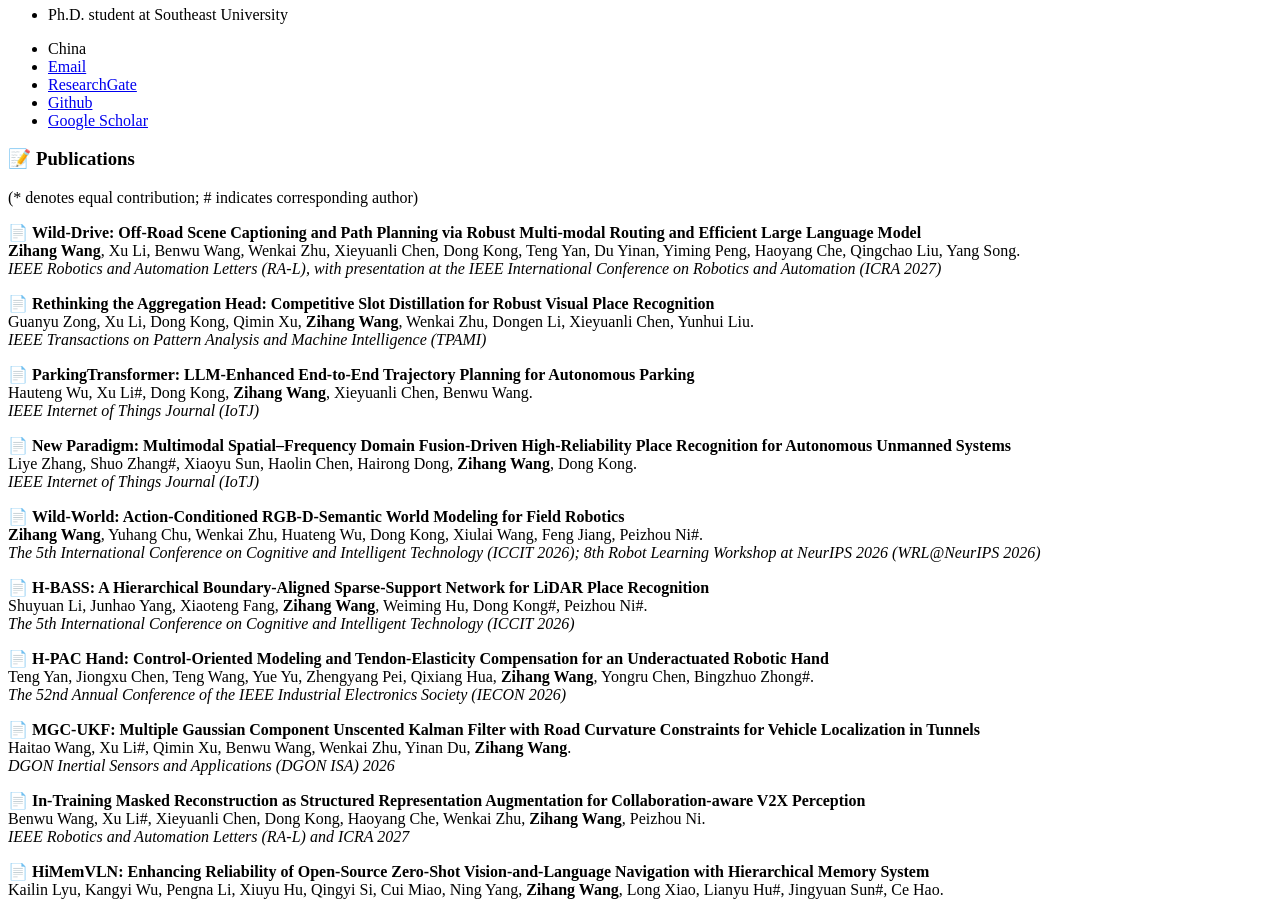
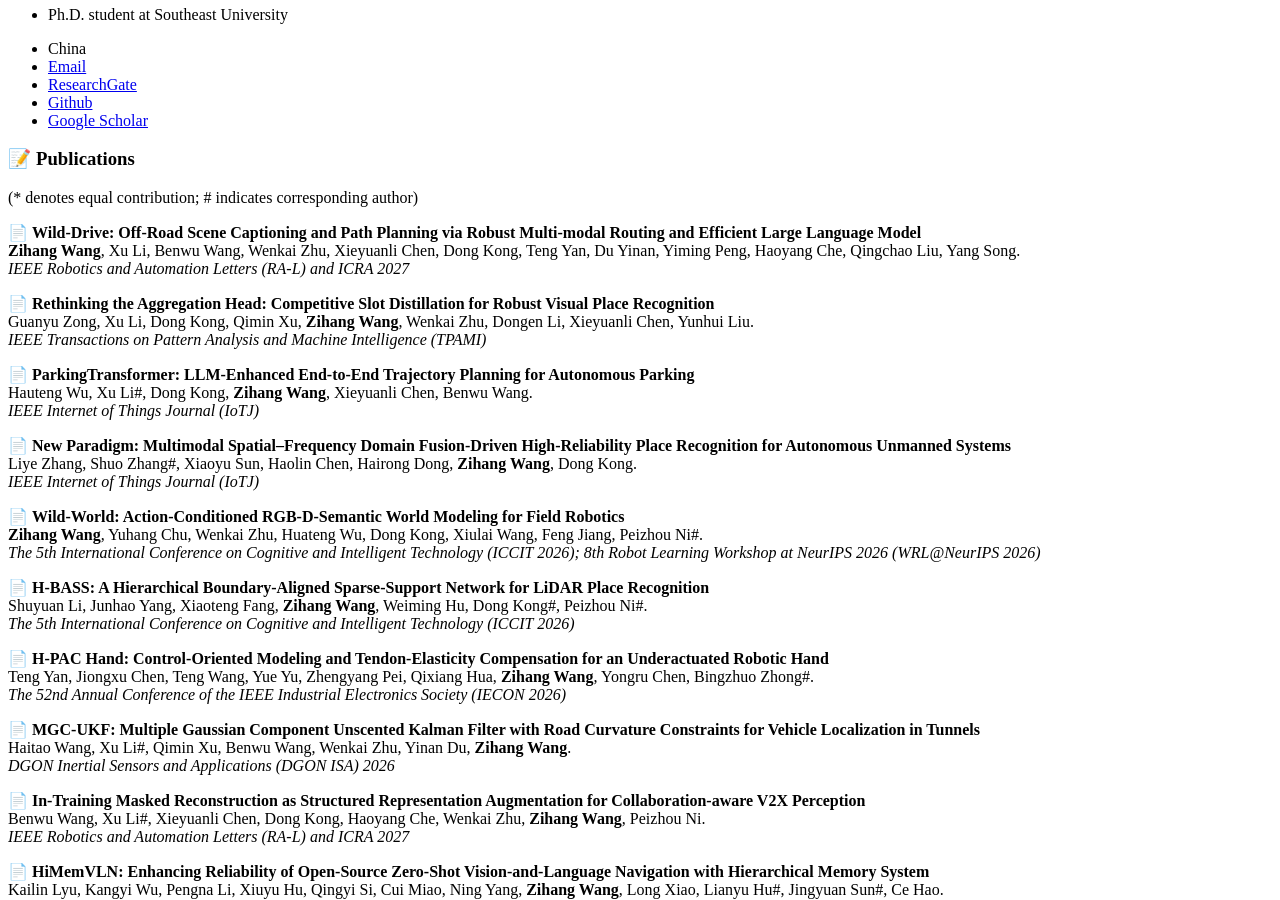
Before and after one commit to wangzihanggg/wangzihanggg.github.io, a Jekyll site: the page built from _pages/includes/pub.md, in a window 1280 px wide and 900 px high, scrolled down 344 px. Built offline with Jekyll 4.4.1, drawn with Linux system fonts in a browser that asks for light colours; our own code applies the rules of GitHub Pages for plain Markdown files.

Commit message:
Update publication details in pub.md

```diff
--- a/_pages/includes/pub.md
+++ b/_pages/includes/pub.md
@@ -8,7 +8,7 @@
 <p> 📄
   <strong>Wild-Drive: Off-Road Scene Captioning and Path Planning via Robust Multi-modal Routing and Efficient Large Language Model</strong><br>
   <strong>Zihang Wang</strong>, Xu Li, Benwu Wang, Wenkai Zhu, Xieyuanli Chen, Dong Kong, Teng Yan, Du Yinan, Yiming Peng, Haoyang Che, Qingchao Liu, Yang Song.<br>
-  <em>IEEE Robotics and Automation Letters (RA-L), with presentation at the IEEE International Conference on Robotics and Automation (ICRA 2027)</em>
+  <em>IEEE Robotics and Automation Letters (RA-L) and ICRA 2027</em>
 </p>
 
 <p> 📄
```
